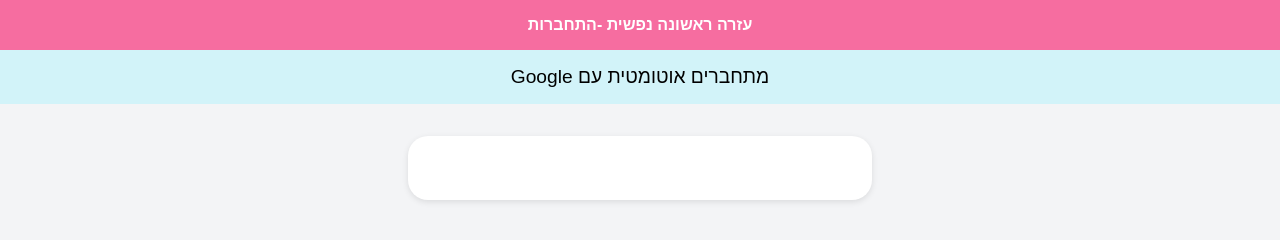
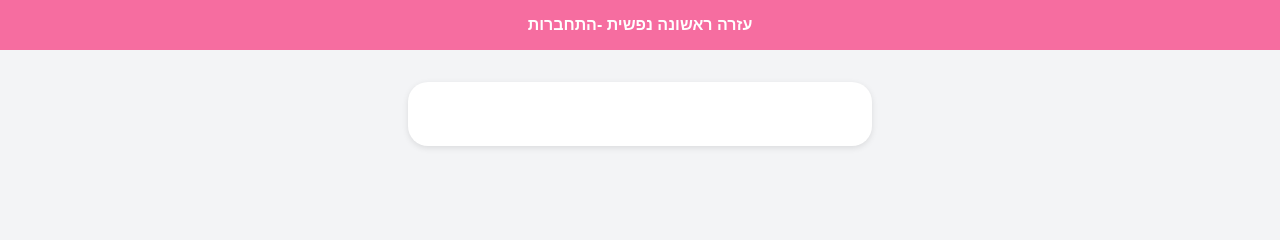
Before and after one commit to dekel22/menataid, a website: page index.html in a window 1280 px wide. Drawn offline with Linux system fonts and the light colour scheme.

Commit message:
Update index.html

```diff
--- a/index.html
+++ b/index.html
@@ -39,7 +39,6 @@
 <body>
 
   <div class="header">עזרה ראשונה נפשית -התחברות</div>
-  <div class="sub-header">מתחברים אוטומטית עם Google</div>
 
   <div class="login-box">
     <div id="g_id_onload"
```
